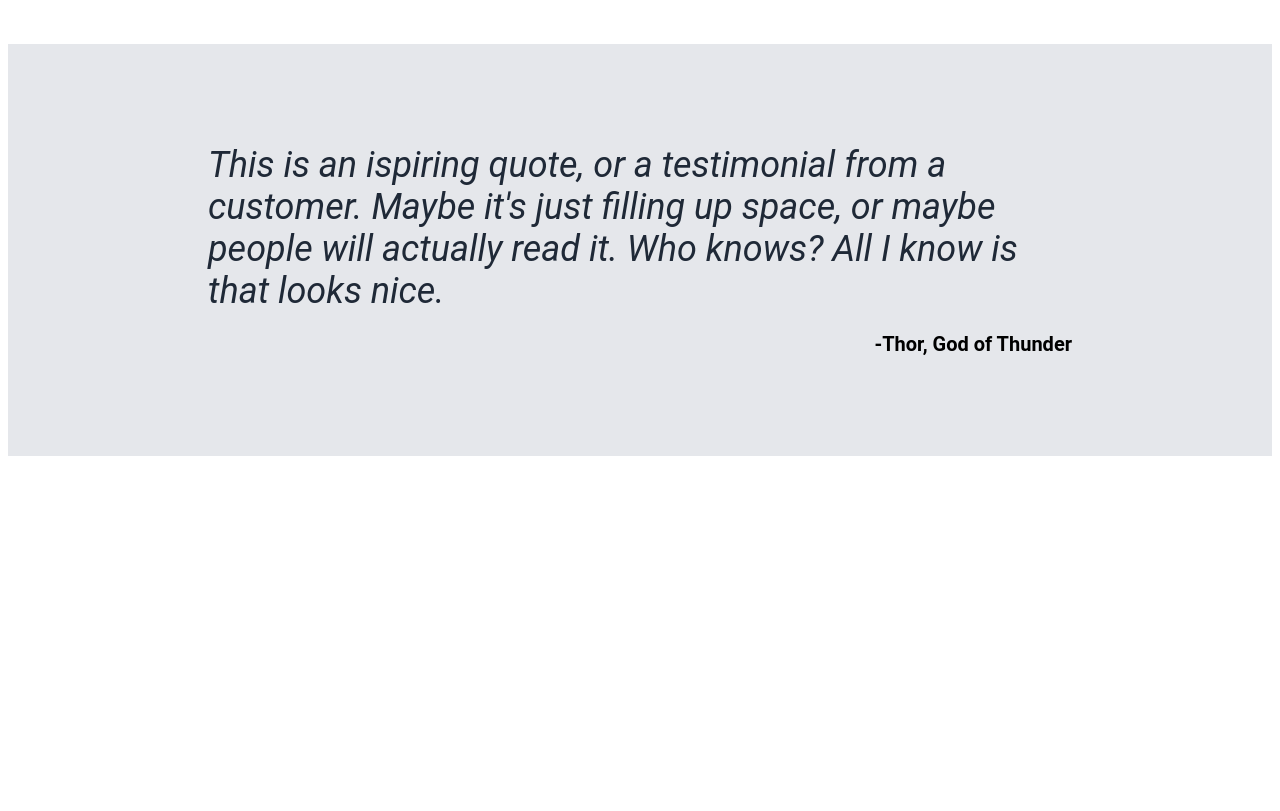
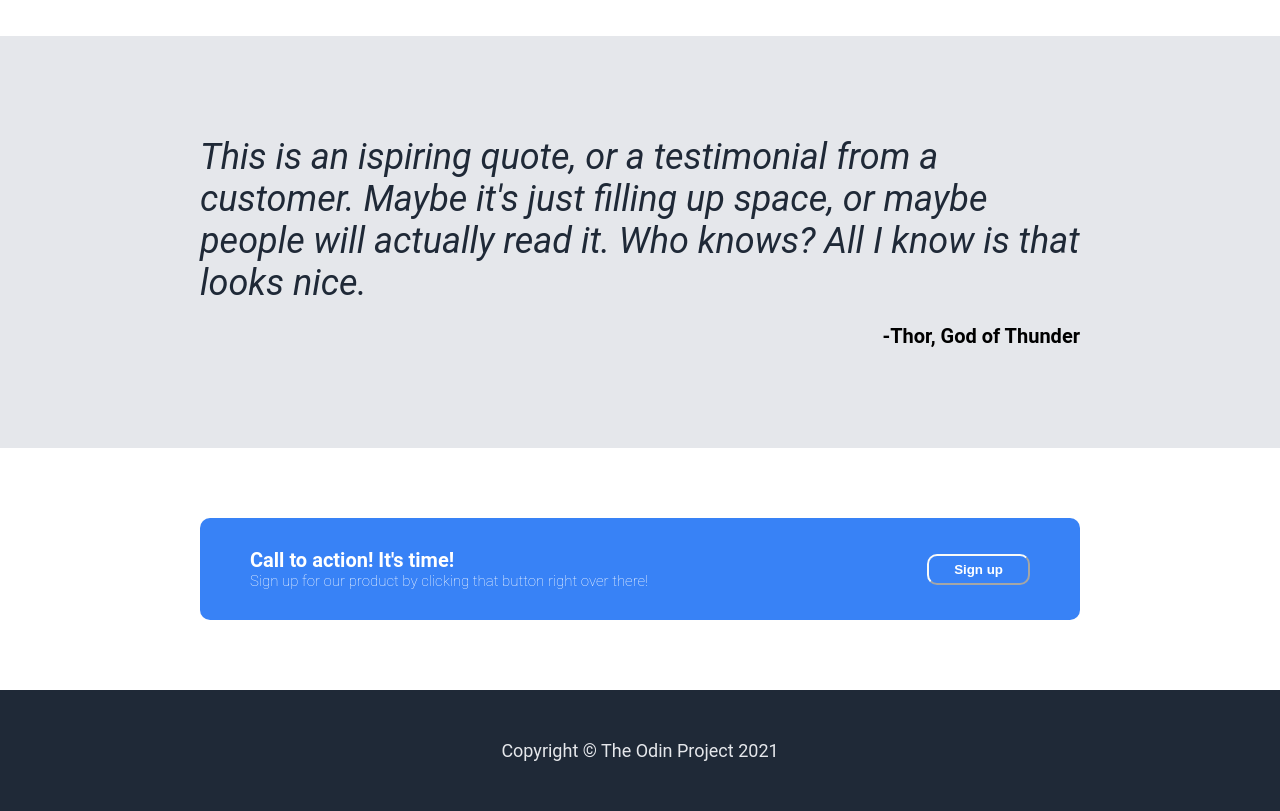
Before and after one commit to AlexisHerrera/landing-page, a plain HTML site: page index.html in a window 1280 px wide. Shown: the part 802-1613 px from the top of the page. Before the commit the page ends 1308 px from the top, so only its background shows below. Drawn offline with Linux system fonts and the light colour scheme.

Commit message:
Finish layout

```diff
--- a/index.html
+++ b/index.html
@@ -72,6 +72,27 @@
             -Thor, God of Thunder
         </div>
     </div>
+
+    <!--Call to action-->
+    <div class="container-big">
+        <div class="call-to-action">
+            <div class="message">
+                <div class="title">
+                    Call to action! It's time!
+                </div>
+                <div class="content">
+                    Sign up for our product by clicking that button right over there!
+                </div>
+            </div>
+            <button>Sign up</button>
+        </div>
+    </div>
+
+    <!--Footer-->
+    <div class="footer">
+        Copyright © The Odin Project 2021
+    </div>
+
 </body>
 
 </html>
--- a/styles.css
+++ b/styles.css
@@ -1,5 +1,7 @@
 body {
     font-family: Roboto, sans-serif;
+    margin: 0;
+    padding: 0;
 }
 
 body > div {
@@ -43,7 +45,7 @@ body > div {
     padding: 50px 0px 50px 0px;
 }
 
-.title {
+.left-column .title {
     font-size: 48px;
     font-weight: bolder;
 }
@@ -146,3 +148,63 @@ body > div {
     font-size: 20px;
     font-weight: bold;
 }
+
+/* Call to action section*/
+
+.container-big {
+    display: flex;
+    margin-top: 50px;
+    margin-bottom: 50px;
+}
+
+.call-to-action {
+    display: flex;
+    flex: 1;
+    gap: 200px;
+    background-color: #3882F6;
+    padding: 30px 50px 30px 50px;
+    border-radius: 10px;
+    margin-bottom: 50px;
+    align-items: center;
+    color: white;
+    justify-content: space-between;
+    margin-top: 20px;
+    margin-bottom: 20px;
+}
+
+.call-to-action > * {
+    background-color: #3882F6;
+}
+
+.call-to-action button {
+    background-color: transparent;
+    border-color: #F9FAF8;
+    padding: 6px 25px 6px 25px;
+    border-width: 2px;
+    border-radius: 10px;
+    color: white;
+    font-weight: bold;
+
+}
+
+.call-to-action .title {
+    font-size: 20px;
+    font-weight: bold;
+}
+
+.call-to-action .content {
+    font-size: 15px;
+    font-weight: 100;
+}
+
+/* Footer */
+.footer {
+    display: flex;
+    justify-content: center;
+    align-content: center;
+    background-color: #1F2937;
+    padding: 50px;
+    font-size: 18px;
+    font-weight: 500px;
+    color: #E5E7EB;
+}
```
